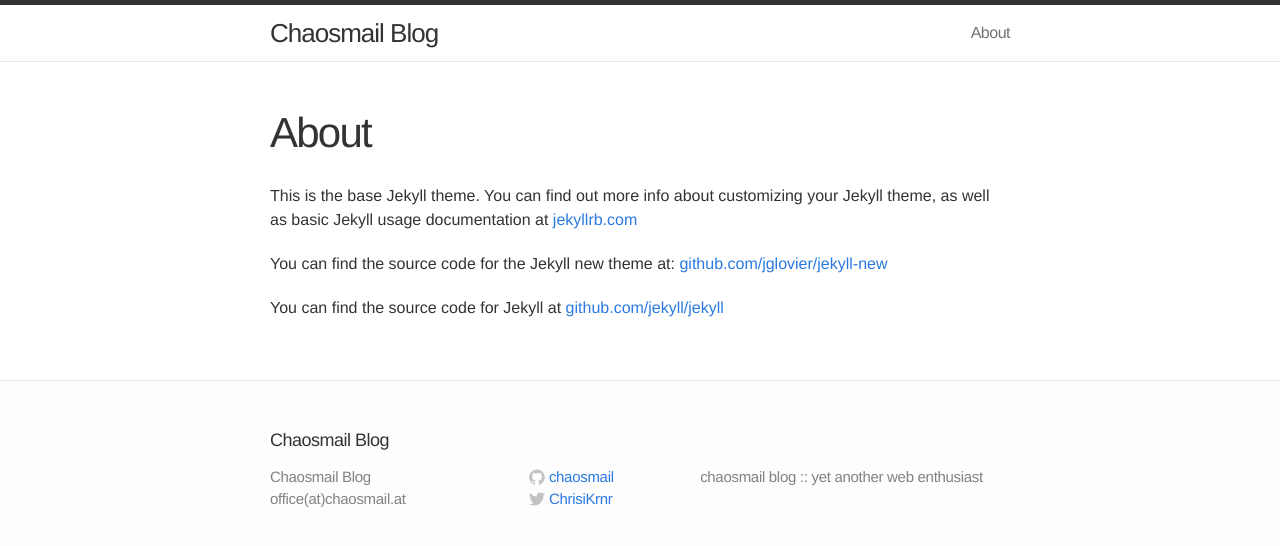
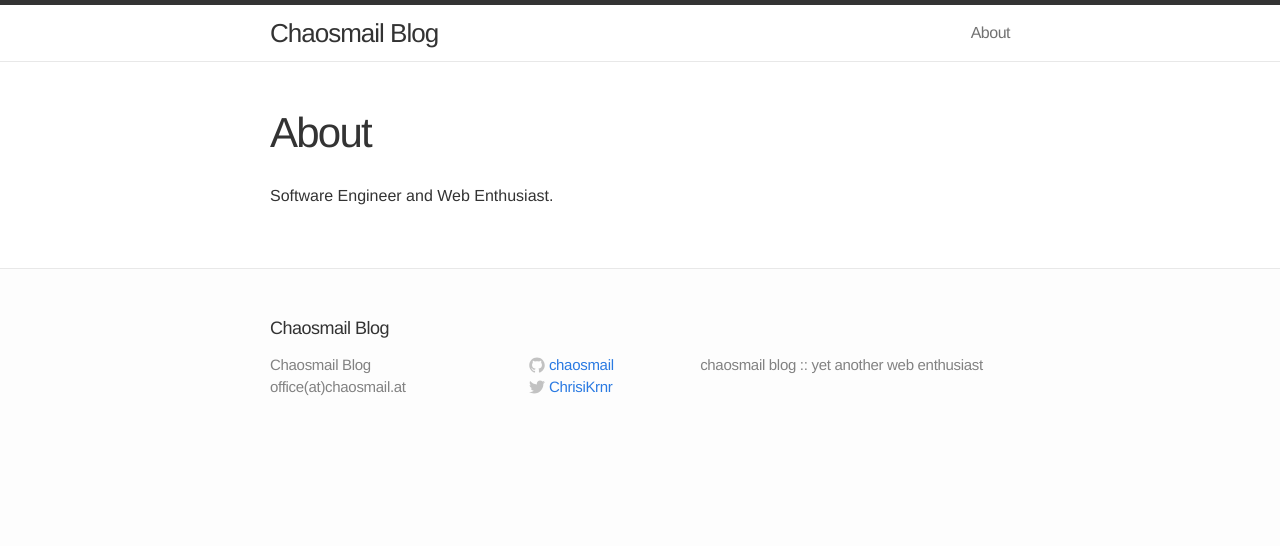
Before and after one commit to chaosmail/chaosmail.github.com, a Jekyll site: the page built from about.md, in a window 1280 px wide. Shown: the top 546 px of the page. Built offline with Jekyll 4.4.1, drawn with Linux system fonts in a browser that asks for light colours; nearby versions of some CDN libraries.

Commit message:
Modified About

```diff
--- a/about.md
+++ b/about.md
@@ -4,8 +4,4 @@
 permalink: /about/
 ---
 
-This is the base Jekyll theme. You can find out more info about customizing your Jekyll theme, as well as basic Jekyll usage documentation at [jekyllrb.com](http://jekyllrb.com/)
-
-You can find the source code for the Jekyll new theme at: [github.com/jglovier/jekyll-new](https://github.com/jglovier/jekyll-new)
-
-You can find the source code for Jekyll at [github.com/jekyll/jekyll](https://github.com/jekyll/jekyll)
+Software Engineer and Web Enthusiast.
```
